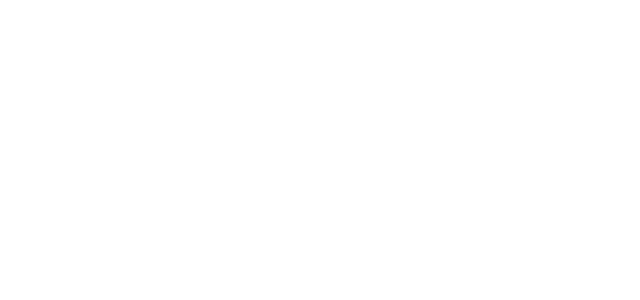
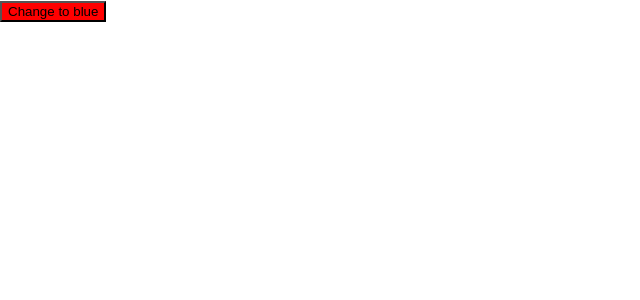
Before and after one commit to devprj22/DemoReactTDD, a React (Create React App) app: page / in a window 1280 px wide. Shown: the top 300 px of the page, without its empty margins (0-640 px from the left). Built offline with nearby package versions, Linux system fonts and the light colour scheme.

Commit message:
Added the functionality to make all the tests pass

```diff
--- a/src/App.js
+++ b/src/App.js
@@ -1,6 +1,21 @@
+import { useState } from "react";
+
 function App() {
+
+  const [buttonColor, setButtonColor] = useState('red');
+
+  const newButtonColor = buttonColor === 'red' ? 'blue' : 'red';
+
   return (
-    <div />
+    <div>
+      <button
+        style={{backgroundColor: buttonColor}}
+        onClick={() => {
+          setButtonColor(newButtonColor)
+        }}
+      >
+      Change to {newButtonColor}</button>
+    </div>
   );
 }
 
```
Also changed, not shown: 1 other file (tests, documents, lock files or other folders).
